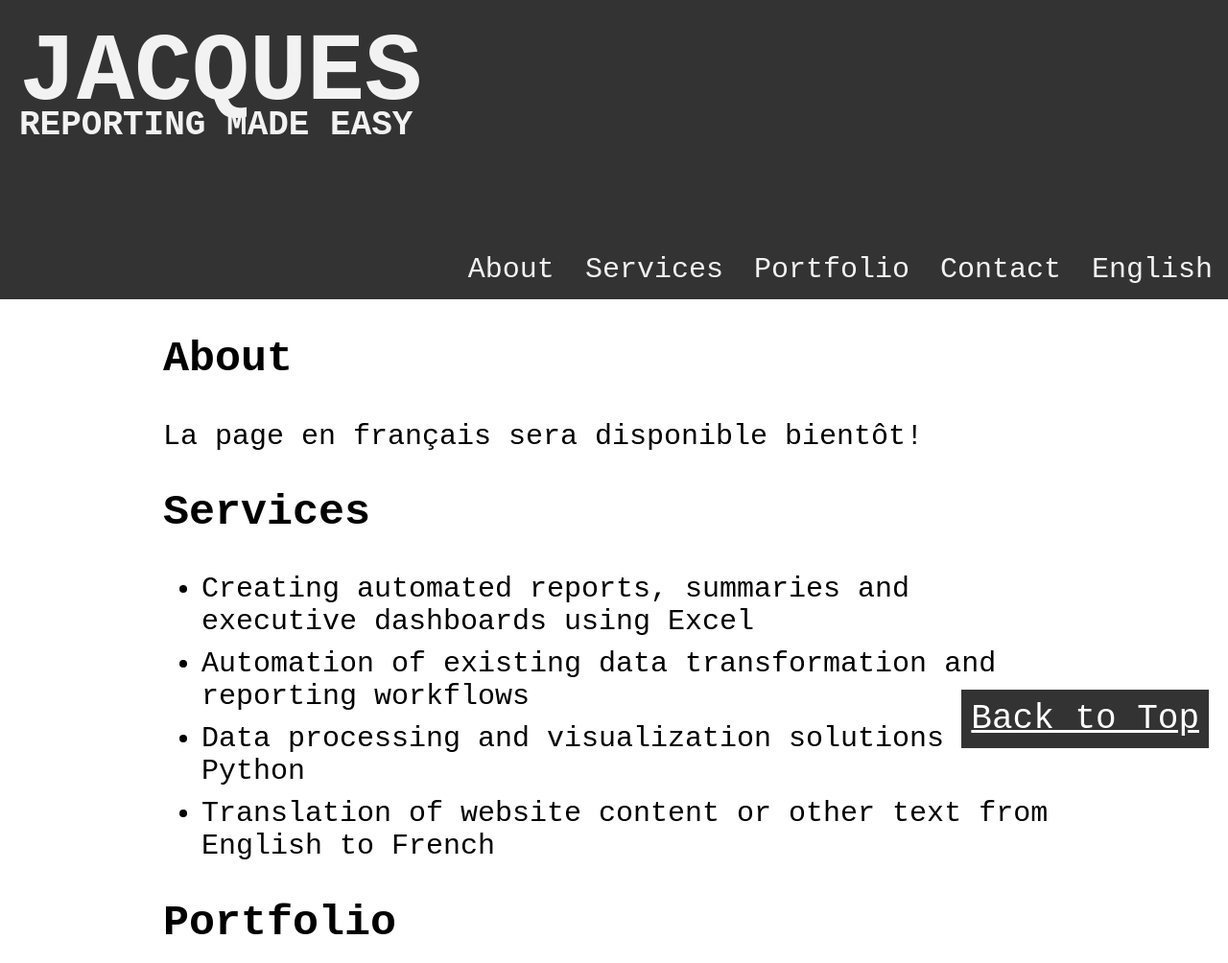
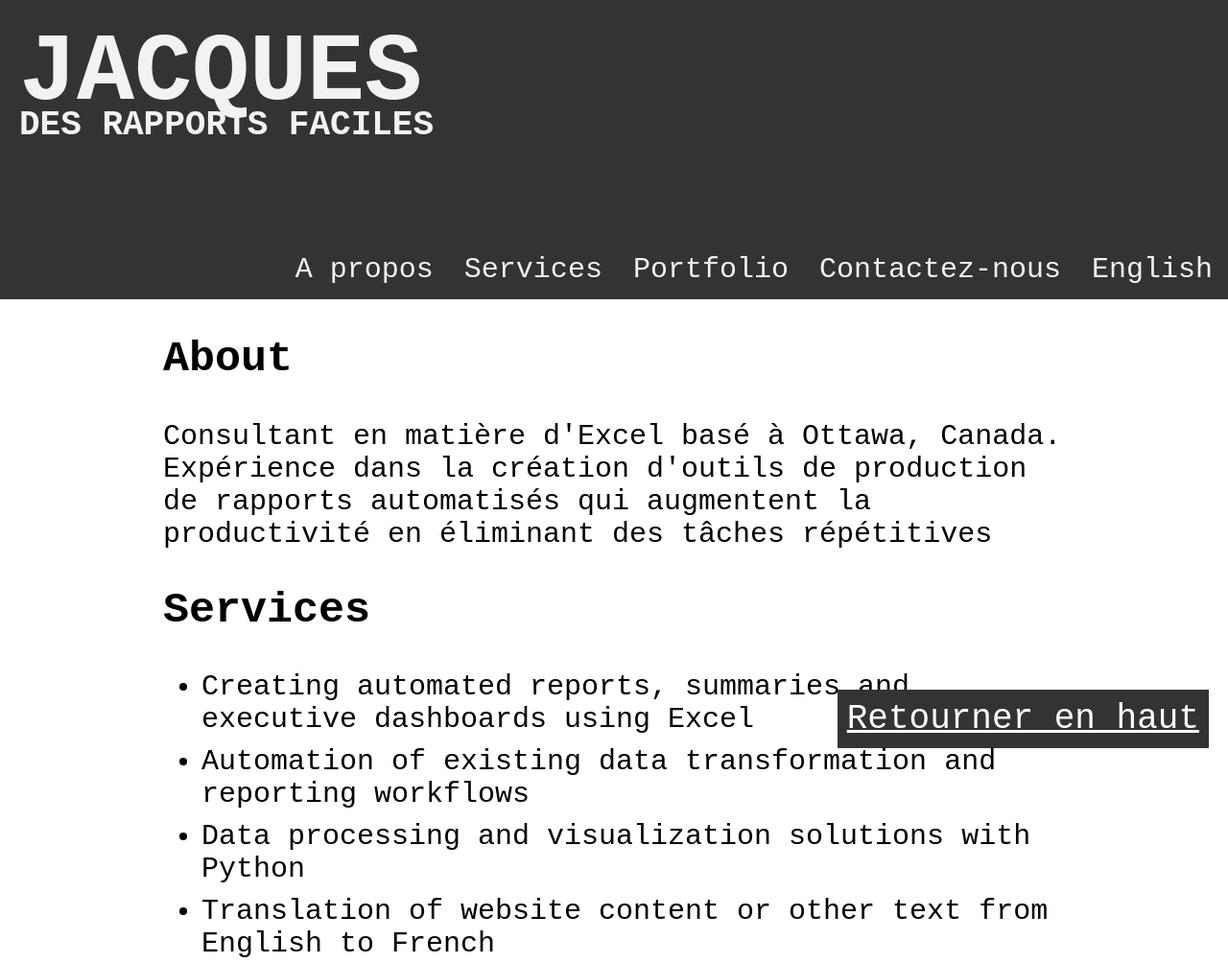
Before and after one commit to CaptnSqueeze/jacques, a plain HTML site: page index-fr.html in a window 1280 px wide. Shown: the top 1004 px of the page at 96% size. Drawn offline with Linux system fonts and the light colour scheme.

Commit message:
Add files via upload

```diff
--- a/index-fr.html
+++ b/index-fr.html
@@ -144,12 +144,12 @@
 <body>
 	<div class="topnav">
 		<h1 class="business-name">JACQUES</h1>
-		<h2 class="slogan">REPORTING MADE EASY</h2>
+		<h2 class="slogan">DES RAPPORTS FACILES</h2>
 	  <div class="topnav-right">
-	    <a href="#">About</a>
+	    <a href="#">A propos</a>
 	    <a href="#services">Services</a>
 	   	<a href="#portfolio">Portfolio</a>
-	   	<a href="#contact">Contact</a>
+	   	<a href="#contact">Contactez-nous</a>
 
 	    <a href="index.html">English</a>
 	  </div>
@@ -157,8 +157,8 @@
 
 	<section class="section" id="about">
 		<h2>About</h2>
-		<p>La page en français sera disponible bientôt!</p>
-		<a href="#" class="back-to-top">Back to Top</a>
+		<p>Consultant en matière d'Excel basé à Ottawa, Canada. Expérience dans la création d'outils de production de rapports automatisés qui augmentent la productivité en éliminant des tâches répétitives</p>
+		<a href="#" class="back-to-top">Retourner en haut</a>
 	</section>
 	<section class="section" id="services">
 		<h2>Services</h2>
@@ -168,7 +168,7 @@
 			<li class="services-list">Data processing and visualization solutions with Python</li>
 			<li class="services-list">Translation of website content or other text from English to French</li>
 		</ul>
-		<a href="#" class="back-to-top">Back to Top</a>
+		<a href="#" class="back-to-top">Retourner en haut</a>
 	</section>
 	<section class="section" id="portfolio">
 		<h2>Portfolio</h2>
```
Also changed, not shown: index.html (+2 -2 lines).
